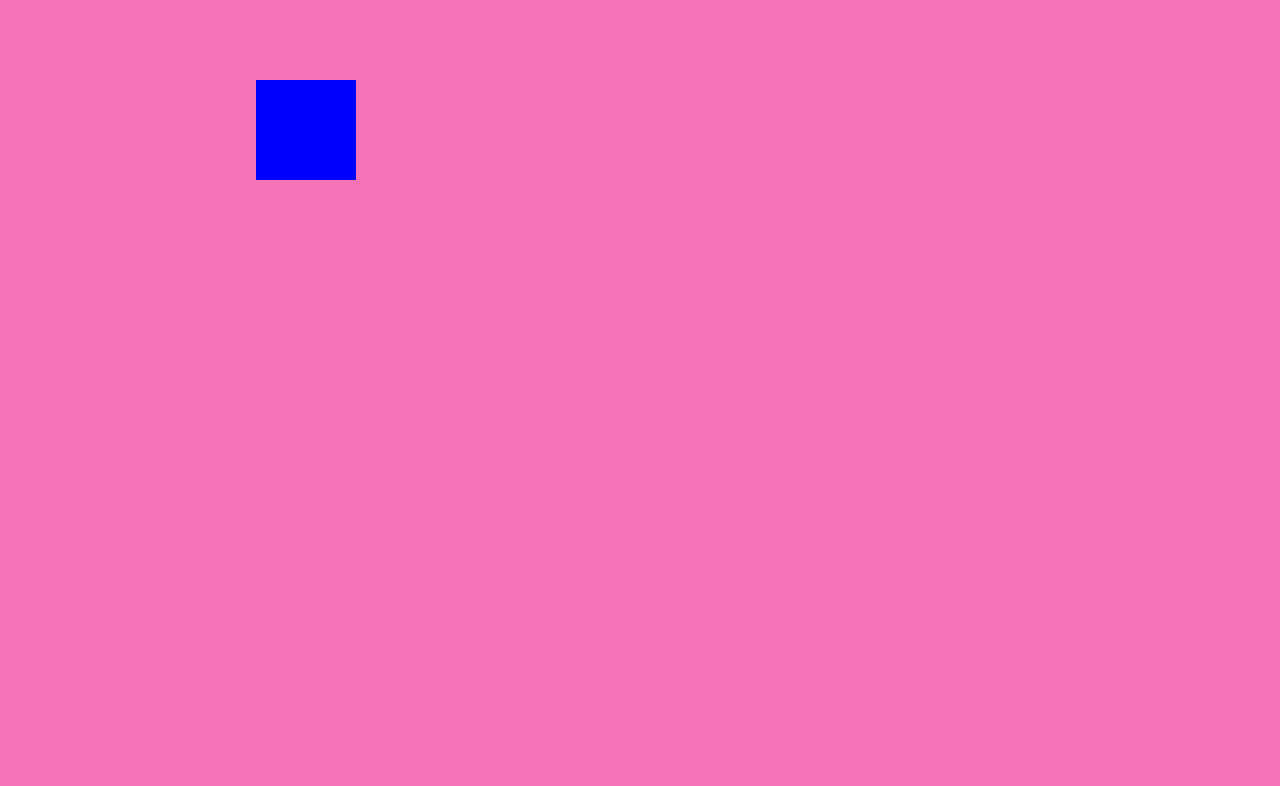
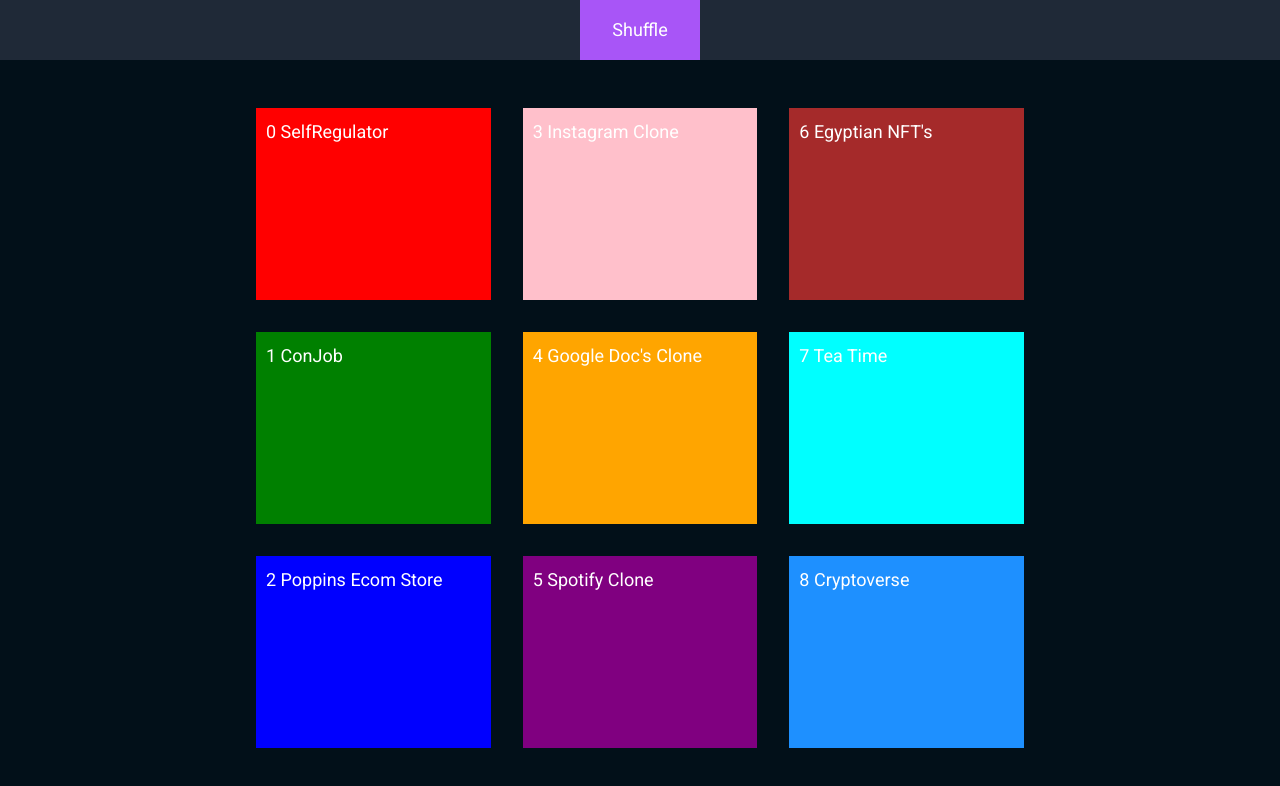
Before and after one commit to JamesPrenticez/nextjs-old-portfolio, a Next.js app: page / in a window 1280 px wide. Shown: the top 786 px of the page. Built offline with nearby package versions, Linux system fonts and the light colour scheme.

Commit message:
Animated Grid Shuffle

```diff
--- a/components/Card.jsx
+++ b/components/Card.jsx
@@ -1,8 +1,7 @@
-import React, {useLayoutEffect, useRef, useState} from 'react';
+import React, {useLayoutEffect, useRef} from 'react';
 import { animate } from 'popmotion'
 
-function Card() {
-  const [move, setMove] = useState(false)
+function Card({item, i, matrix}) {
   const ref = useRef(null)
   const lastBounds = useRef(null)
 
@@ -32,29 +31,23 @@
       })
     }
     lastBounds.current = bounds
-  }, [move])
-
+  }, [item.position])
 
   return (
-  <div className='w-full h-screen flex justify-center items-center bg-pink-400'>
-    <div className='w-[60vw] h-[80vh] flex'
-      style={{justifyContent: move ? 'flex-end' : 'flex-start',}}
-      >
-      {/* Box */}
       <div
-        id= "box"
-        ref= {ref}
-        onClick={() => setMove((bool) => !bool)}
+        id={item.id}
+        key={i}
+        ref={ref}
         style={{
-          display: 'flex',
-          width: 100,
-          height: 100,
-          background: 'blue',
+          width: '100%',
+          padding: "10px",
+          backgroundColor: `${item.color}`,
+          gridColStart: `${matrix[item.position][0]}`,
+          gridRowStart: `${matrix[item.position][1]}`,
         }}
       >
+        {item.id + " " + item.title}
       </div>
-    </div>
-  </div>
   );
 }
 
--- a/components/List.jsx
+++ b/components/Grid.jsx
@@ -1,17 +1,9 @@
 import { projects } from '../data';
-import React, { useEffect, useRef, useState } from 'react';
+import React, { useState } from 'react';
+import Card from './Card';
 
-function List() {
-  const cardRef = useRef([])
-  //const [data, setData] = useState(['1', '2', '3', '4', '5']
+function Grid() {
   const [data, setData] = useState(projects) //arry of objects
-
-  //Dynamically append our mapped cards onto a useRef array.
-  //Accessed through cardRef.current[i]
-  //We need this to track the location of each card on the DOM in order for out CSS grid transitions to have a path eg. 1,1 => 1,2
-  useEffect(() => {
-    cardRef.current = cardRef.current.slice(0, data.length);
-  }, [cardRef, data]);
 
   const shuffle = () => {
     let list = data
@@ -58,32 +50,19 @@
   return (
   <>
     <div className='w-full flex justify-center bg-gray-800'>
-      <button type="button" className='px-7 py-4 bg-yellow-500' onClick={() => sortById()}>SortById</button>
+      {/* <button type="button" className='px-7 py-4 bg-yellow-500' onClick={() => sortById()}>SortById</button> */}
       <button type="button" className='px-8 py-4 bg-purple-500' onClick={() => shuffle()}>Shuffle</button>
-      <button type="button" className='px-8 py-4 bg-purple-500' onClick={() => flip()}>Shuffle</button>
     </div>
 
     <div className='w-full h-screenNav flex justify-center items-center bg-black-100'>
       <div className='w-[60vw] h-[80vh]'>
         <div className='grid sm:grid-cols-1 md:grid-cols-2 lg:grid-cols-3 sm:grid-rows-9 md:grid-rows-5 lg:grid-rows-3 h-full gap-8 rounded-sm'>
           {data.map((item, i) => (
-            <div
-                id={item.id}
-                key={i}
-                ref={element => cardRef.current[i] = element}
-                style={{
-                  width: '100%',
-                  padding: "10px",
-                  transition: 'all 0.9s ease-out',
-                  //position:'absolute',
-                  //marginTop: `${item.position}0px`,
-                  backgroundColor: `${item.color}`,
-                  gridColStart: `${matrix[item.position][0]}`,
-                  gridRowStart: `${matrix[item.position][1]}`,
-                }}
-            >
-              {item.id + " " + item.title}
-            </div>
+            <Card
+              item={item}
+              i={i}
+              matrix={matrix}
+            />
             ))}
         </div>
       </div>
@@ -92,7 +71,7 @@
   )
 }
 
-export default List;
+export default Grid;
 
 // https://stackoverflow.com/questions/54633690/how-can-i-use-multiple-refs-for-an-array-of-elements-with-hooks
 // https://stackoverflow.com/questions/1129216/sort-array-of-objects-by-string-property-value
--- a/components/Main.jsx
+++ b/components/Main.jsx
@@ -1,4 +1,4 @@
-import Grid from './Grid';
+import Grid from './Card';
 import TypeWriter from "./TypeWriter"
 
 
--- a/pages/index.js
+++ b/pages/index.js
@@ -1,6 +1,5 @@
 import Head from 'next/head'
-//import List from '../components/List'
-import Card from '../components/Card'
+import Grid from '../components/Grid'
 
 // import Footer from '../components/Footer'
 // import Main from '../components/Main'
@@ -15,8 +14,8 @@
 
       {/* <Main />
       <Footer/> */}
-      {/* <List /> */}
-      <Card />
+      <Grid />
+
 
     </>
   )
```
